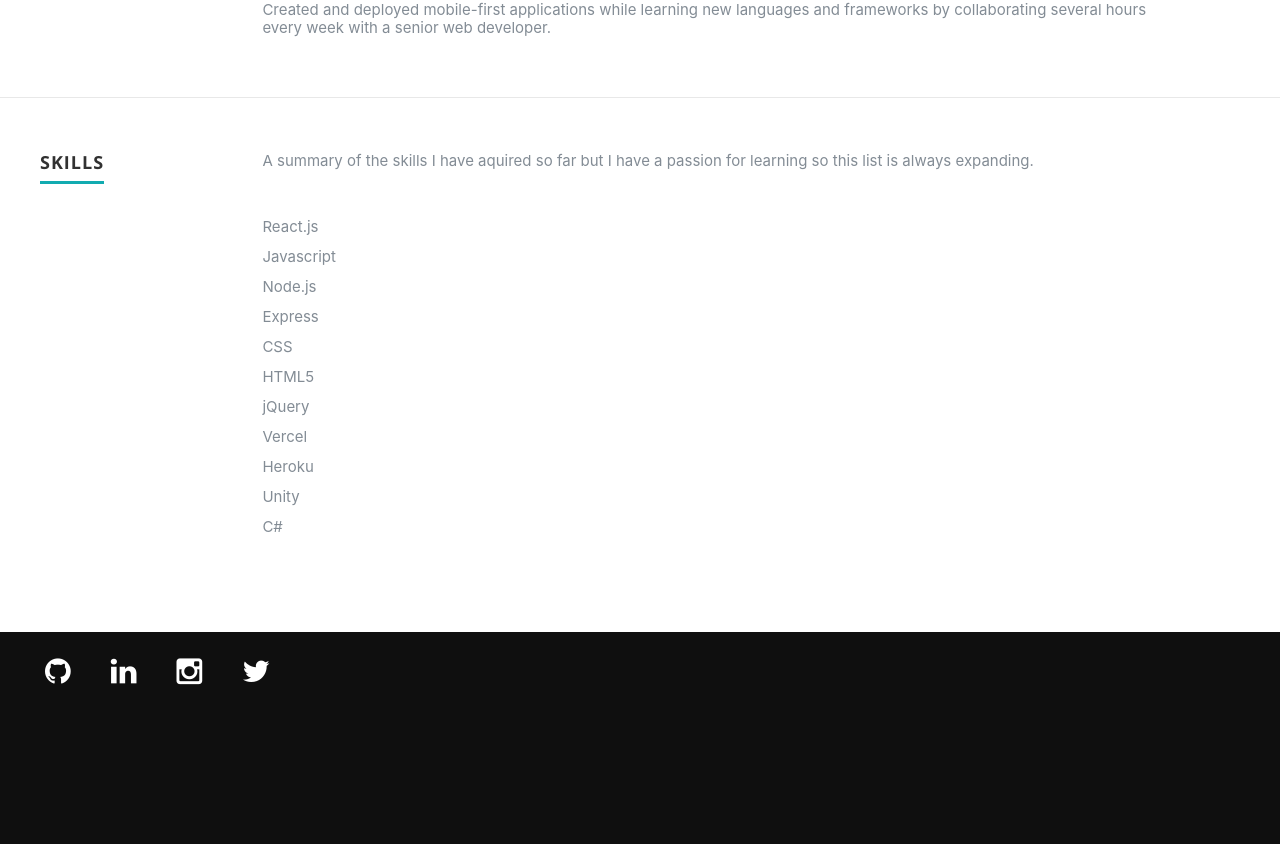
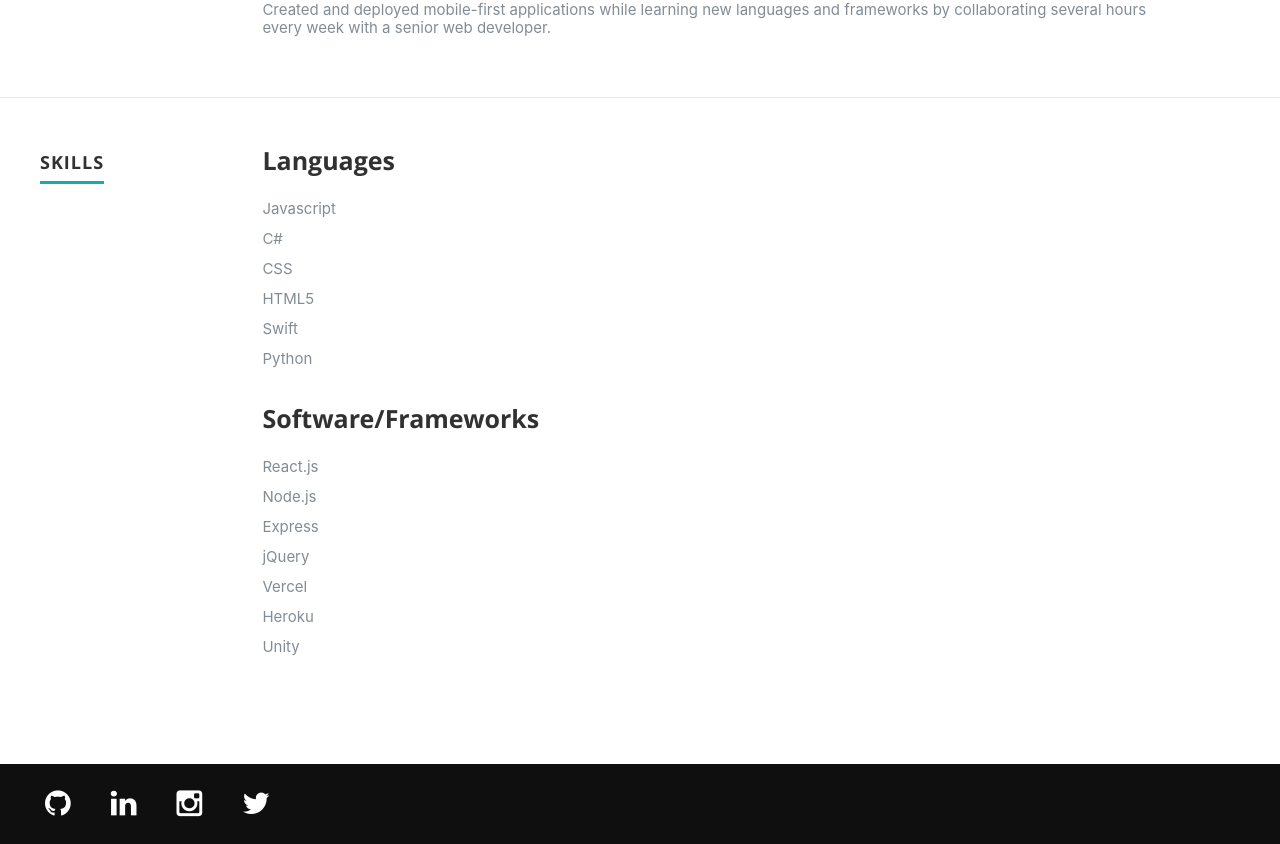
Before and after one commit to nickthorpe71/portfolio, a React (Create React App) app: page /resume in a window 1280 px wide. Shown: the part 881-1725 px from the top of the page. Before the commit the page ends 1593 px from the top, so only its background shows below. Built offline with nearby package versions, Linux system fonts and the light colour scheme.

Commit message:
adds skill layout change

```diff
--- a/src/Components/Contact/Contact.js
+++ b/src/Components/Contact/Contact.js
@@ -2,6 +2,12 @@
 import './Contact.css';
 
 export default function Contact(props) {
+
+  function handleSubmit(e) {
+    e.preventDefault();
+    console.log(e.target.contactName.value);
+  }
+
   return (
     <section id="contact">
       <div className="row section-head">
@@ -16,7 +22,7 @@
       </div>
       <div className="row section-body">
         <div className="column">
-          <form method="post" id="contactForm" name="contactForm">
+          <form method="post" id="contactForm" name="contactForm" onSubmit={handleSubmit}>
             <fieldset>
               <div>
                 <label htmlFor="contactName">Name <span className="required">*</span></label>
--- a/src/Components/Resume/Resume.js
+++ b/src/Components/Resume/Resume.js
@@ -81,23 +81,33 @@
           <h1><span>Skills</span></h1>
         </div>
         <div className="column main-col">
-          <p>A summary of the skills I have aquired so far but I have a passion for learning so this list is always expanding.
-            </p>
-          <div className="bars">
-            <ul className="skills">
+          <div className="row item">
+            <div className="column">
+              <h3>Languages</h3>
+              <ul>
+                <li>Javascript</li>
+                <li>C#</li>
+                <li>CSS</li>
+                <li>HTML5</li>
+                <li>Swift</li>
+                <li>Python</li>
+              </ul>
+            </div>
+          </div>
+          <div className="row item">
+            <div className="column">
+              <h3>Software/Frameworks</h3>
+              <ul>
                 <li>React.js</li>
-              <li>Javascript</li>
                 <li>Node.js</li>
                 <li>Express</li>
-              <li>CSS</li>
-              <li>HTML5</li>
                 <li>jQuery</li>
                 <li>Vercel</li>
                 <li>Heroku</li>
                 <li>Unity</li>
-              <li>C#</li>
               </ul>
-          </div>{/* end skill-bars */}
+            </div>
+          </div>
         </div> {/* main-col end */}
       </div> {/* End skills */}
     </section>
```
Also changed, not shown: 1 other file (tests, documents, lock files or other folders). Lines whose indentation alone changed are shown as unchanged.
